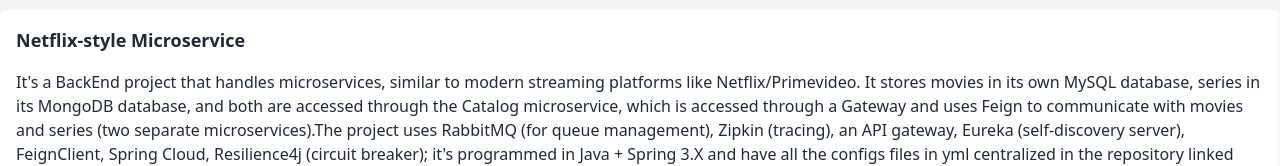
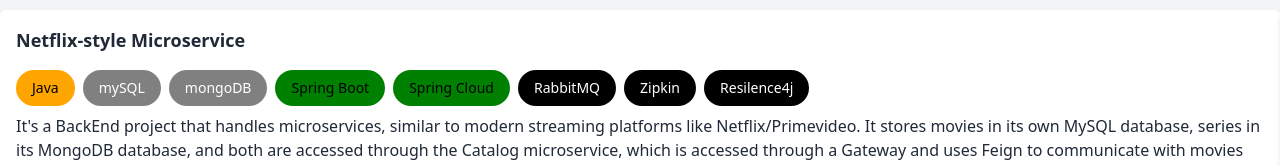
Before and after one commit to BrahianPuschiasis/Portfolio, a React (Vite) app: page /projects in a window 1280 px wide. Shown: the part 186-352 px from the top of the page. Built offline with nearby package versions, Linux system fonts and the light colour scheme.

Commit message:
all languages categories added for every project

```diff
--- a/src/components/ProjectCard.jsx
+++ b/src/components/ProjectCard.jsx
@@ -3,12 +3,10 @@
 import React, { useEffect } from "react";
 import { useLanguage } from "../context/LanguajeContext.jsx";
 import { useTranslation } from "react-i18next";
-// import { useTheme } from '../context/ThemeContext';
 
-const ProjectCard = ({ title, description, repositories, videos }) => {
+const ProjectCard = ({ title, description, repositories, videos, languages }) => {
   const { language } = useLanguage();
   const { t } = useTranslation();
-  // const { isDarkMode, toggleDarkMode } = useTheme();
 
   useEffect(() => {}, [language]);
 
@@ -16,6 +14,21 @@
     <div className="mb-8 p-4 bg-white dark:bg-slate-900 shadow-md rounded-md">
       <h3 className="text-lg font-semibold">{title}</h3>
       <div className="mb-4"></div>
+      <div className="flex mb-2">
+        {languages &&
+          languages.map((lang, index) => (
+            <span
+              key={index}
+              className="inline-block rounded-full px-3 py-1 text-sm mr-2 language-badge"
+              style={{
+                backgroundColor: lang.backgroundColor,
+                color: lang.textColor,
+              }}
+            >
+              {lang.name}
+            </span>
+          ))}
+      </div>
       <p>{description}</p>
       <div className="mb-4"></div>
       {repositories && (
@@ -74,6 +87,13 @@
       url: PropTypes.string.isRequired,
     })
   ),
+  languages: PropTypes.arrayOf(
+    PropTypes.shape({
+      name: PropTypes.string.isRequired,
+      backgroundColor: PropTypes.string.isRequired,
+      textColor: PropTypes.string.isRequired,
+    })
+  ),
 };
 
 export default ProjectCard;
--- a/src/pages/Projects.jsx
+++ b/src/pages/Projects.jsx
@@ -8,7 +8,6 @@
 import Slider from "react-slick";
 import "slick-carousel/slick/slick.css";
 import "slick-carousel/slick/slick-theme.css";
-
 
 const Projects = () => {
   const { language } = useLanguage();
@@ -30,7 +29,6 @@
         <Slider {...settings}>
           {/* Micro Servicios proyecto */}
           <div className="mb-8">
-            {" "}
             {/* Add margin bottom to create separation */}
             <ProjectCard
               title={t("microTitle")}
@@ -50,6 +48,18 @@
                   title: "Project",
                   url: "https://www.youtube.com/embed/-fNpYFmmJc4",
                 },
+              ]}
+              languages={[
+                { name: "Java", textColor:"black", backgroundColor: "orange",  },
+                { name: "mySQL", textColor:"white",backgroundColor: "gray" },
+                { name: "mongoDB", textColor:"white",backgroundColor: "gray" },
+                { name: "Spring Boot", textColor:"black",backgroundColor: "green" },
+                { name: "Spring Cloud", textColor:"black",backgroundColor: "green" },
+                { name: "RabbitMQ", textColor:"white",backgroundColor: "black" },
+                { name: "Zipkin", textColor:"white",backgroundColor: "black" },
+                { name: "Resilence4j", textColor:"white",backgroundColor: "black" },
+
+
               ]}
             />
           </div>
@@ -82,6 +92,20 @@
                   url: "https://www.youtube.com/embed/l2AfD1s7cDQ",
                 },
               ]}
+              languages={[
+                { name: "Java", textColor:"black", backgroundColor: "orange",  },
+                { name: "JavaScript", textColor:"black", backgroundColor: "orange",  },
+                { name: "mySQL", textColor:"white",backgroundColor: "gray" },
+                { name: "AWS", textColor:"white",backgroundColor: "gray" },
+                { name: "Spring Boot", textColor:"black",backgroundColor: "green" },
+                { name: "Spring Cloud", textColor:"black",backgroundColor: "green" },
+                { name: "Spring Security", textColor:"black",backgroundColor: "green" },
+                { name: "CSS", textColor:"white",backgroundColor: "purple" },
+                { name: "HTML", textColor:"white",backgroundColor: "purple" },
+                { name: "React", textColor:"black",backgroundColor: "cyan" },
+
+
+              ]}
             />
           </div>
 
@@ -108,6 +132,12 @@
                   url: "https://www.youtube.com/embed/3OV3Jw_5BXs",
                 },
               ]}
+              languages={[
+                { name: "Visual Basic.NET", textColor:"white", backgroundColor: "purple",  },
+                { name: "mySQL", textColor:"white",backgroundColor: "gray" },
+
+
+              ]}
             />
           </div>
 
@@ -129,6 +159,13 @@
                   title: "Video 1",
                   url: "https://www.youtube.com/embed/HsDnTL4O7tQ",
                 },
+              ]}
+              languages={[
+                { name: "Visual Basic.NET", textColor:"white", backgroundColor: "purple",  },
+                { name: "mySQL", textColor:"white",backgroundColor: "gray" },
+                { name: "Informix", textColor:"white",backgroundColor: "gray" },
+
+
               ]}
             />
           </div>
@@ -153,6 +190,12 @@
                   url: "https://www.youtube.com/embed/XZuIXC1x4f8",
                 },
               ]}
+              languages={[
+                { name: "Visual Basic.NET", textColor:"white", backgroundColor: "purple",  },
+                { name: "mySQL", textColor:"white",backgroundColor: "gray" },
+                { name: "HTML", textColor:"white",backgroundColor: "purple" },
+
+              ]}
             />
           </div>
 
@@ -175,6 +218,9 @@
                   url: "https://www.youtube.com/embed/AKv6Dq2DutA",
                 },
               ]}
+              languages={[
+                { name: "Shell Script", textColor:"white", backgroundColor: "green",  },
+              ]}
             />
           </div>
 
@@ -191,10 +237,13 @@
                   url: "https://github.com/BrahianPuschiasis/BusSystem",
                 },
               ]}
+              languages={[
+                { name: "C/C++", textColor:"black", backgroundColor: "pink",  },
+              ]}
             />
           </div>
 
-          {/* Notas app para ensolvers */}
+          {/* Notas app*/}
           <div className="mb-8">
             {" "}
             {/* Add margin bottom to create separation */}
@@ -212,6 +261,16 @@
                   title: "Note App",
                   url: "https://www.youtube.com/embed/3qvPVZU_uDE",
                 },
+              ]}
+              languages={[
+                { name: "Java", textColor:"black", backgroundColor: "orange",  },
+                { name: "Java Script", textColor:"black",backgroundColor: "orange" },
+                { name: "H2", textColor:"black", backgroundColor: "white",  },
+                { name: "Spring Boot", textColor:"black", backgroundColor: "green",  },
+                { name: "React", textColor:"black",backgroundColor: "cyan" },
+                { name: "HTML", textColor:"white",backgroundColor: "purple" },
+                { name: "CSS", textColor:"white",backgroundColor: "purple" },
+
               ]}
             />
           </div>
@@ -234,6 +293,13 @@
                   url: "https://brahianpuschiasis.github.io/FinalFrontIII/",
                 },
               ]}
+              languages={[
+                { name: "Java Script", textColor:"black",backgroundColor: "orange" },
+                { name: "React", textColor:"black",backgroundColor: "cyan" },
+                { name: "HTML", textColor:"white",backgroundColor: "purple" },
+                { name: "CSS", textColor:"white",backgroundColor: "purple" },
+
+              ]}
             />
           </div>
 
@@ -253,6 +319,10 @@
                   name: t("deployedPage"),
                   url: "https://brahianpuschiasis.github.io/FinalFront/",
                 },
+              ]}
+              languages={[
+                { name: "HTML", textColor:"white",backgroundColor: "purple" },
+                { name: "CSS", textColor:"white",backgroundColor: "purple" },
               ]}
             />
           </div>
--- a/src/styles/output.css
+++ b/src/styles/output.css
@@ -17,6 +17,14 @@
 .slick-prev:before, .slick-next:before {
   font-size: 25px !important;
   -webkit-text-fill-color: black;
+}
+.language-badge {
+  border-radius: 999px; /* Hace que el borde sea completamente redondeado */
+  display: inline-flex; /* Para que el borde se ajuste al contenido */
+  align-items: center; /* Alinea el contenido verticalmente */
+  padding: 0.5rem 1rem; /* Ajusta el espacio dentro del círculo */
+  margin-right: 0.5rem; /* Ajusta el margen entre los círculos */
+
 }
 
 
```
